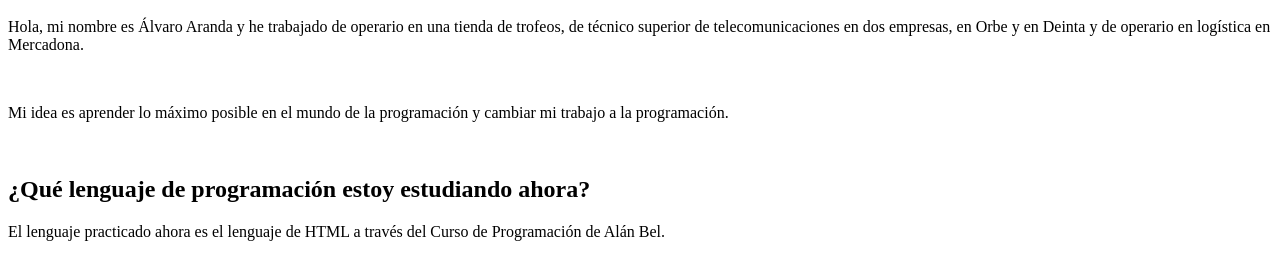
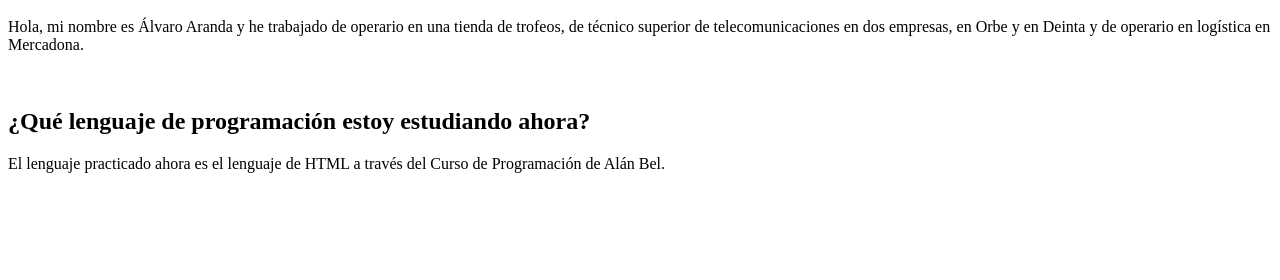
Before and after one commit to alvaroarga7/alvaroarga7.github.io, a plain HTML site: page index.html in a window 1280 px wide. Shown: the part 48-328 px from the top of the page. Drawn offline with Linux system fonts and the light colour scheme.

Commit message:
Update index.html

```diff
--- a/index.html
+++ b/index.html
@@ -8,9 +8,6 @@
             de técnico superior de telecomunicaciones en dos empresas, en Orbe y en Deinta y
             de operario en logística en Mercadona. </p>
         <br>
-        <p> Mi idea es aprender lo máximo posible en el mundo de la programación y cambiar mi
-            trabajo a la programación. </p>
-        <br>
         <h2> ¿Qué lenguaje de programación estoy estudiando ahora? </h2>
         <p>El lenguaje practicado ahora es el lenguaje de HTML a través del Curso de Programación
             de Alán Bel. </p>
```
